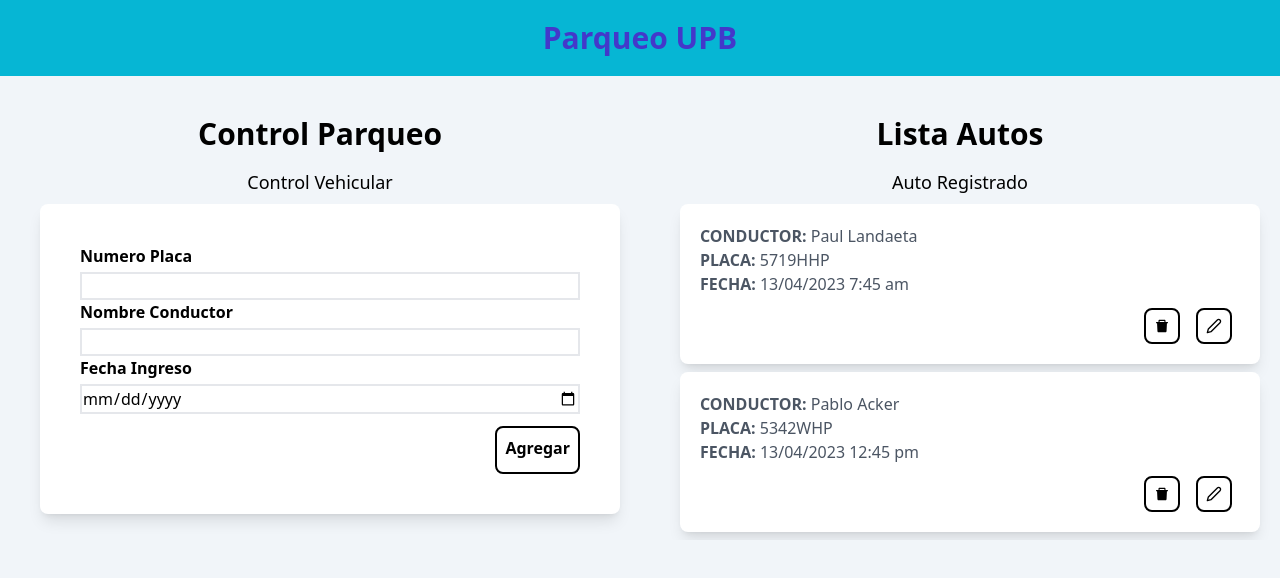
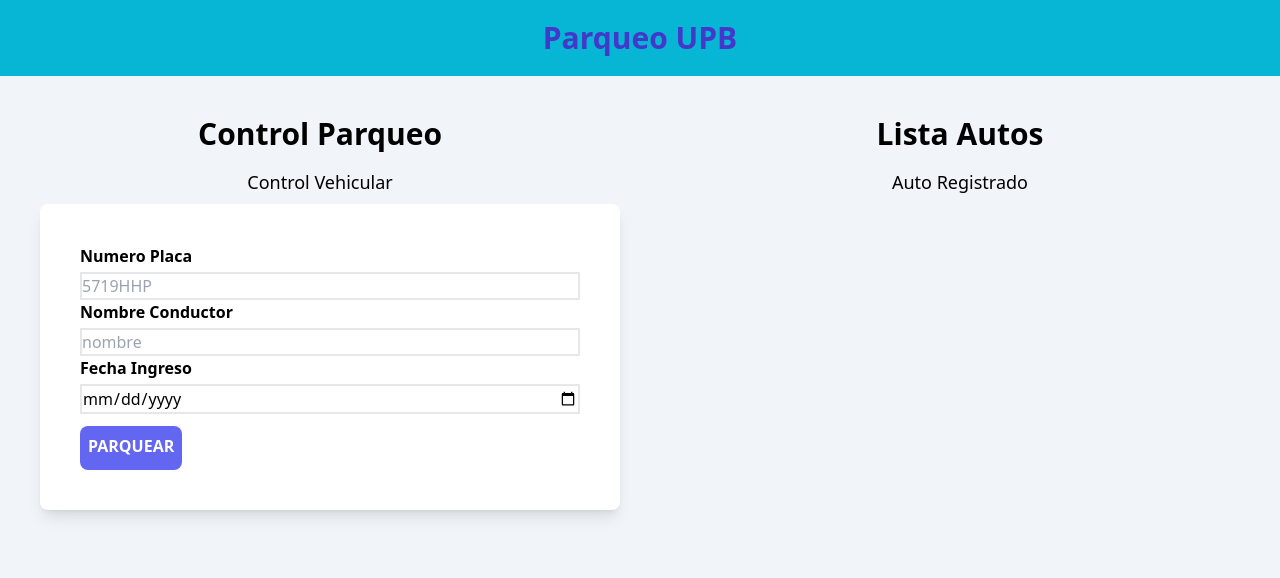
Before and after one commit to JZane21/capacitacion-react, a React (Vite) app: page / in a window 1280 px wide. Shown: the top 578 px of the page. Built offline with nearby package versions, Linux system fonts and the light colour scheme.

Commit message:
agregando funcionalidades a la app de SENSE

```diff
--- a/src/components/Auto.jsx
+++ b/src/components/Auto.jsx
@@ -1,18 +1,11 @@
 import { Card } from "./Card";
-export const Auto = () => {
+export const Auto = (props) => {
 
-  const drivers = [
-    {
-      name: "Paul Landaeta",
-      plate: "5719HHP",
-      registerDate: "13/04/2023 7:45 am"
-    },
-    {
-      name: "Pablo Acker",
-      plate: "5342WHP",
-      registerDate: "13/04/2023 12:45 pm"
-    }
-  ];
+  // forma 1
+  // const listaAutos = props.listaAutos;
+
+  // forma 2
+  const {listaAutos} = props;
 
   return (
     <div className="md:w-1/2 overflow-y-scroll">
@@ -20,7 +13,7 @@ export const Auto = () => {
       <p className="text-lg text-center mt-4">
         Auto Registrado
       </p>
-        { drivers.map(conductor => (
+      { listaAutos.map(conductor => (
         <Card person={conductor} key={conductor.plate}/>
       )) }
     </div>
--- a/src/components/BottonRegistrar.jsx
+++ b/src/components/BottonRegistrar.jsx
@@ -1,18 +1,23 @@
 export const BottonRegistrar = () => {
   return (
-    <div className="flex flex-row-reverse">
-        <button className="
+    <div className="flex flex-row">
+        <input className="
         relative
-        border-black
-        border-2
+        bg-indigo-500
         rounded-lg
         p-2
         pb-3
         font-bold
         mt-3
-        ">
-          Agregar
-        </button>
+        hover:bg-indigo-700
+        active:bg-indigo-300
+        text-white
+        cursor-pointer
+        uppercase
+        "
+        type="submit"
+        value="parquear"
+        />
     </div>
   )
 }
--- a/src/components/ButtonTypeOne.jsx
+++ b/src/components/ButtonTypeOne.jsx
@@ -8,8 +8,6 @@ export const ButtonTypeOne = (props) => {
     <button
     className="
     relative
-    border-black
-    border-2
     rounded-lg
     p-2
     pb-2
@@ -17,6 +15,11 @@ export const ButtonTypeOne = (props) => {
     mt-3
     ml-2
     mr-2
+    bg-indigo-500
+    hover:bg-indigo-700
+    active:bg-indigo-300
+    text-white
+
     "
     onClick={accion}
     >
--- a/src/components/Content.jsx
+++ b/src/components/Content.jsx
@@ -1,11 +1,29 @@
-import React from 'react'
+import React, {useState} from 'react'
 import { Formulario } from './Formulario'
 import { Auto } from './Auto'
 export const Content = () => {
+
+  // const drivers = [
+  //   {
+  //     name: "Paul Landaeta",
+  //     plate: "5719HHP",
+  //     registerDate: "13/04/2023 7:45 am"
+  //   },
+  //   {
+  //     name: "Pablo Acker",
+  //     plate: "5342WHP",
+  //     registerDate: "13/04/2023 12:45 pm"
+  //   }
+  // ];
+
+  const [listaAutos, setListaAutos] = useState([]);
+
   return (
     <div className='mt-10 md:flex'>
-        <Formulario/>
-        <Auto/>
+        <Formulario
+        listaAutos={listaAutos}
+        setListaAutos={setListaAutos}/>
+        <Auto listaAutos={listaAutos}/>
     </div>
   )
 }
--- a/src/components/Formulario.jsx
+++ b/src/components/Formulario.jsx
@@ -1,16 +1,24 @@
+import { useState } from "react";
 import { BottonRegistrar } from "./BottonRegistrar"
 
-export const Formulario = () => {
-  let boleano = false;
+export const Formulario = (props) => {
 
-  const cambioDatos = (elemento) => {
-    if(elemento.target.value==="" || elemento.target.value===undefined){
-      alert("string");
-      boleano = false;
-    }else{
-      alert("numero");
-      boleano = true;
-    }
+  const {listaAutos,setListaAutos} = props;
+
+  const[plate,setPlate] = useState('');
+
+  const[name,setName] = useState('');
+
+  const[registerDate,setRegisterDate] = useState('');
+
+  const handleSubmit = (evento) => {
+    // haciendo que la app no cruce el camino antes de mirar
+    evento.preventDefault();
+    setListaAutos([...listaAutos,{
+      plate,
+      name,
+      registerDate
+    }]);
   };
 
   return (
@@ -19,28 +27,42 @@ export const Formulario = () => {
       <p className="text-lg text-center mt-4">
         Control Vehicular
       </p>
-      <form className="grid bg-white p-10 rounded-lg shadow-lg ml-10 mr-5 mt-2">
+      <form className="grid bg-white p-10 rounded-lg shadow-lg ml-10 mr-5 mt-2"
+      onSubmit={handleSubmit}
+      >
         <label className="font-bold">
           Numero Placa
         </label>
-        <input className="border-2 w-full mt-1" type="text" />
+        <input
+        className="border-2 w-full mt-1"
+        type="text"
+        placeholder="5719HHP"
+        value={plate}
+        onChange={(evento) => setPlate(evento.target.value)}
+        />
 
         <label className="font-bold">
           Nombre Conductor
         </label>
-        <input className="border-2 w-full mt-1" type="text" />
+        <input
+        className="border-2 w-full mt-1"
+        type="text"
+        placeholder="nombre"
+        value={name}
+        onChange={(evento) => setName(evento.target.value)}
+        />
 
         <label className="font-bold">
           Fecha Ingreso
         </label>
-        <input className={`
+        <input className="
         border-2
         w-full
         mt-1
-        ${!boleano && "text-white" & "text-black"}
-        `}
-        onChange={cambioDatos}
+        "
         type="date"
+        value={registerDate}
+        onChange={(evento) => setRegisterDate(""+evento.target.value)}
         />
         <BottonRegistrar/>
       </form>
```
Lines whose indentation alone changed are shown as unchanged.
